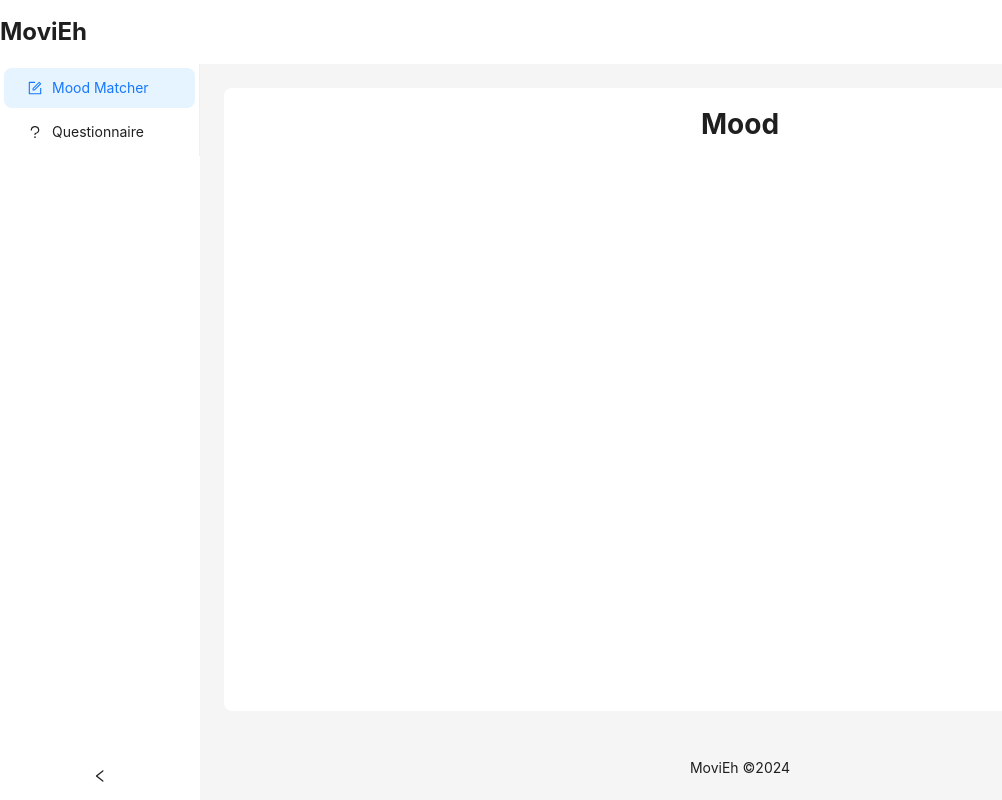
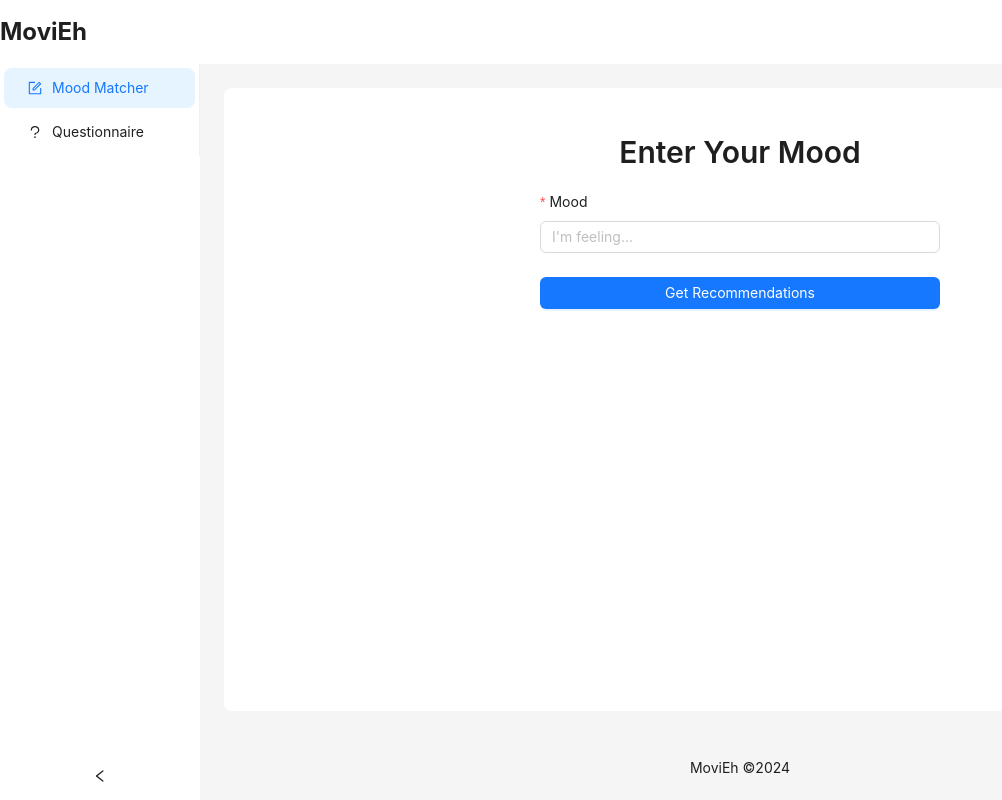
Before and after one commit to PurpJell/MoviEh, a React (Create React App) app in the folder frontend/: page /mood-matcher in a window 1280 px wide. Shown: the whole page, without its empty margins (0-1002 px from the left). Built offline with nearby package versions, Linux system fonts and the light colour scheme.

Commit message:
Implement mood matcher page

```diff
--- a/frontend/src/components/common/Recomendations.tsx
+++ b/frontend/src/components/common/Recomendations.tsx
@@ -1,6 +1,6 @@
 import React from 'react';
 import {Typography, Card, Col, Row} from 'antd';
-import {IFilm} from '../../types/questionnaireTypes';
+import {IFilm} from '../../types';
 
 const {Title, Text} = Typography;
 
--- a/frontend/src/components/pages/mood-matcher/MookMatcherPage.tsx
+++ b/frontend/src/components/pages/mood-matcher/MookMatcherPage.tsx
@@ -1,10 +1,65 @@
-import React from 'react';
+import React, { useState } from 'react';
+import { Typography, Form, Input, Button, message } from 'antd';
+import Recommendations from '../../common/Recomendations';
+import api from '../../../api/api';
+import { IFilm } from '../../../types';
+import Loading from '../../common/Loading';
+
+const { Title } = Typography;
 
 const MoodMatcherPage: React.FC = () => {
+  const [recommendations, setRecommendations] = useState<IFilm[]>([]);
+  const [loading, setLoading] = useState<boolean>(false);
+
+  const handleMoodSubmit = async (values: { mood: string }) => {
+    setLoading(true);
+
+    try {
+      const response = await api.post('recommendations/', { user_input: values.mood });
+
+      if (response.data.recommendations?.length > 0) {
+        setRecommendations(response.data.recommendations);
+      } else {
+        message.warning('No recommendations found for this mood.');
+        setRecommendations([]);
+      }
+    } catch (error) {
+      message.error('Failed to fetch recommendations. Please try again later.');
+      console.error('Error fetching recommendations:', error);
+    } finally {
+      setLoading(false);
+    }
+  };
+
+  if (recommendations.length > 0) {
+    return <Recommendations recommendations={recommendations} />;
+  } else if (loading) {
+    return <Loading />;
+  }
+
   return (
-    <>
-      <h1>Mood</h1>
-    </>
+    <div style={{ padding: '20px' }}>
+      <Title level={2} style={{ marginBottom: '20px' }}>Enter Your Mood</Title>
+      <Form
+        name="moodForm"
+        onFinish={handleMoodSubmit}
+        layout="vertical"
+        style={{ maxWidth: '400px', margin: '0 auto' }}
+      >
+        <Form.Item
+          label="Mood"
+          name="mood"
+          rules={[{ required: true, message: 'Please enter your mood!' }]}
+        >
+          <Input placeholder="I'm feeling..." />
+        </Form.Item>
+        <Form.Item>
+          <Button type="primary" htmlType="submit" block loading={loading}>
+            Get Recommendations
+          </Button>
+        </Form.Item>
+      </Form>
+    </div>
   );
 };
 
--- a/frontend/src/components/pages/questionnaire/QuestionPanel.tsx
+++ b/frontend/src/components/pages/questionnaire/QuestionPanel.tsx
@@ -1,7 +1,7 @@
 import React, {useState, useEffect} from 'react';
 import {Button, Radio, Checkbox, Typography, Flex, Space} from 'antd';
 import {ArrowLeftOutlined, ArrowRightOutlined} from '@ant-design/icons';
-import {IQuestion} from '../../../types/questionnaireTypes';
+import {IQuestion} from '../../../types';
 import {RadioChangeEvent} from 'antd/es/radio';
 
 const {Title} = Typography;
--- a/frontend/src/components/pages/questionnaire/Questionnaire.tsx
+++ b/frontend/src/components/pages/questionnaire/Questionnaire.tsx
@@ -1,6 +1,6 @@
 import React, {useState} from 'react';
 import {Typography, Flex} from 'antd';
-import {IQuestion} from '../../../types/questionnaireTypes';
+import {IQuestion} from '../../../types';
 import QuestionPanel from './QuestionPanel';
 
 const {Title, Text} = Typography;
--- a/frontend/src/components/pages/questionnaire/QuestionnairePage.tsx
+++ b/frontend/src/components/pages/questionnaire/QuestionnairePage.tsx
@@ -1,5 +1,5 @@
 import React, {useState, useEffect} from 'react';
-import {IFilm, IQuestion} from '../../../types/questionnaireTypes';
+import {IFilm, IQuestion} from '../../../types';
 import api from '../../../api/api';
 import Loading from '../../common/Loading';
 import Recommendations from '../../common/Recomendations';
@@ -48,9 +48,7 @@ const QuestionnairePage: React.FC = () => {
       phrases: phrases,
     };
 
-    setLoading(true);
     const response = await api.post('recommendations/', payload);
-    setLoading(false);
     setRecommendations(response.data.recommendations);
 
     if (response.data.recommendations.length === 0) {
```
Also changed, not shown: frontend/src/types/index.ts (renamed from frontend/src/types/questionnaireTypes.ts).
